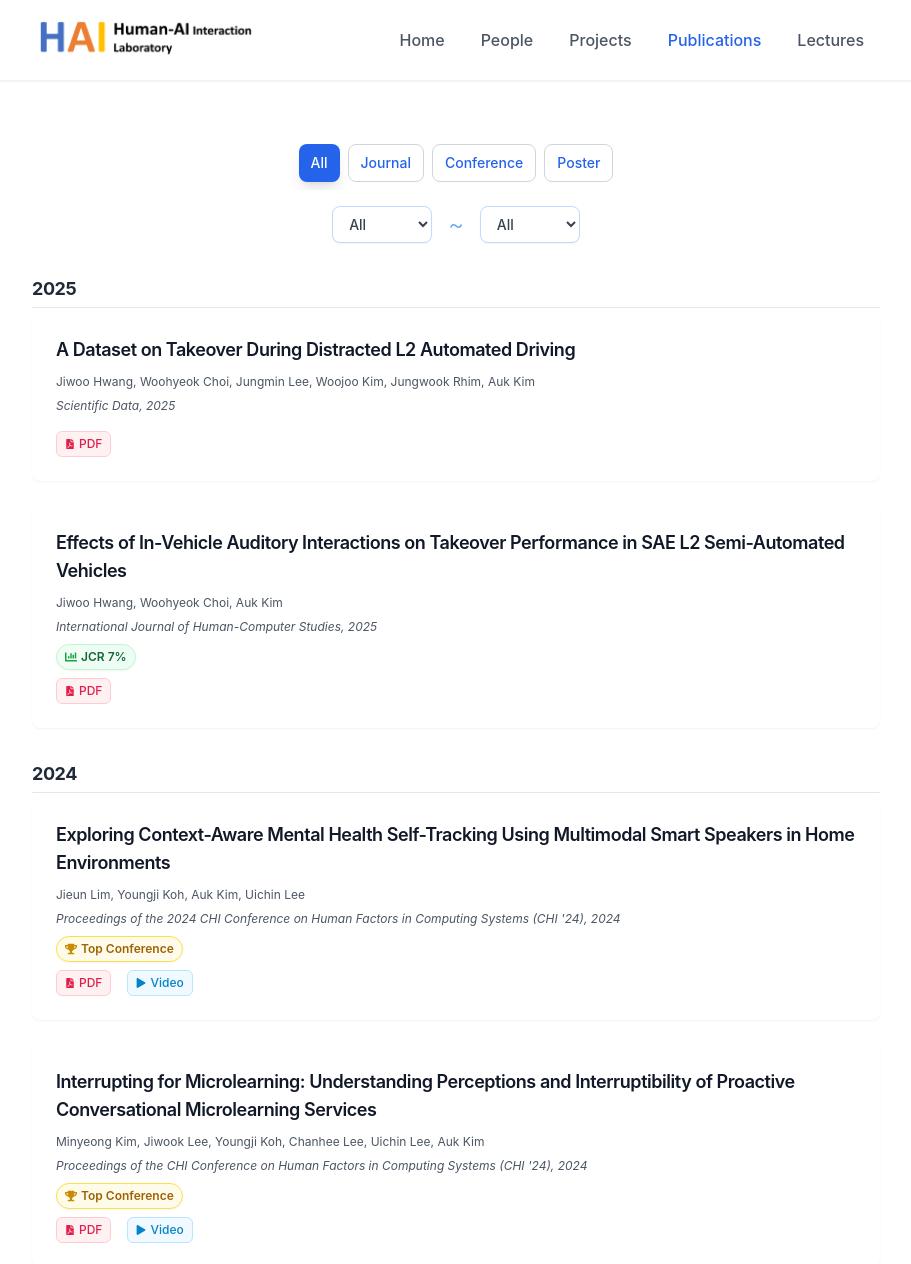
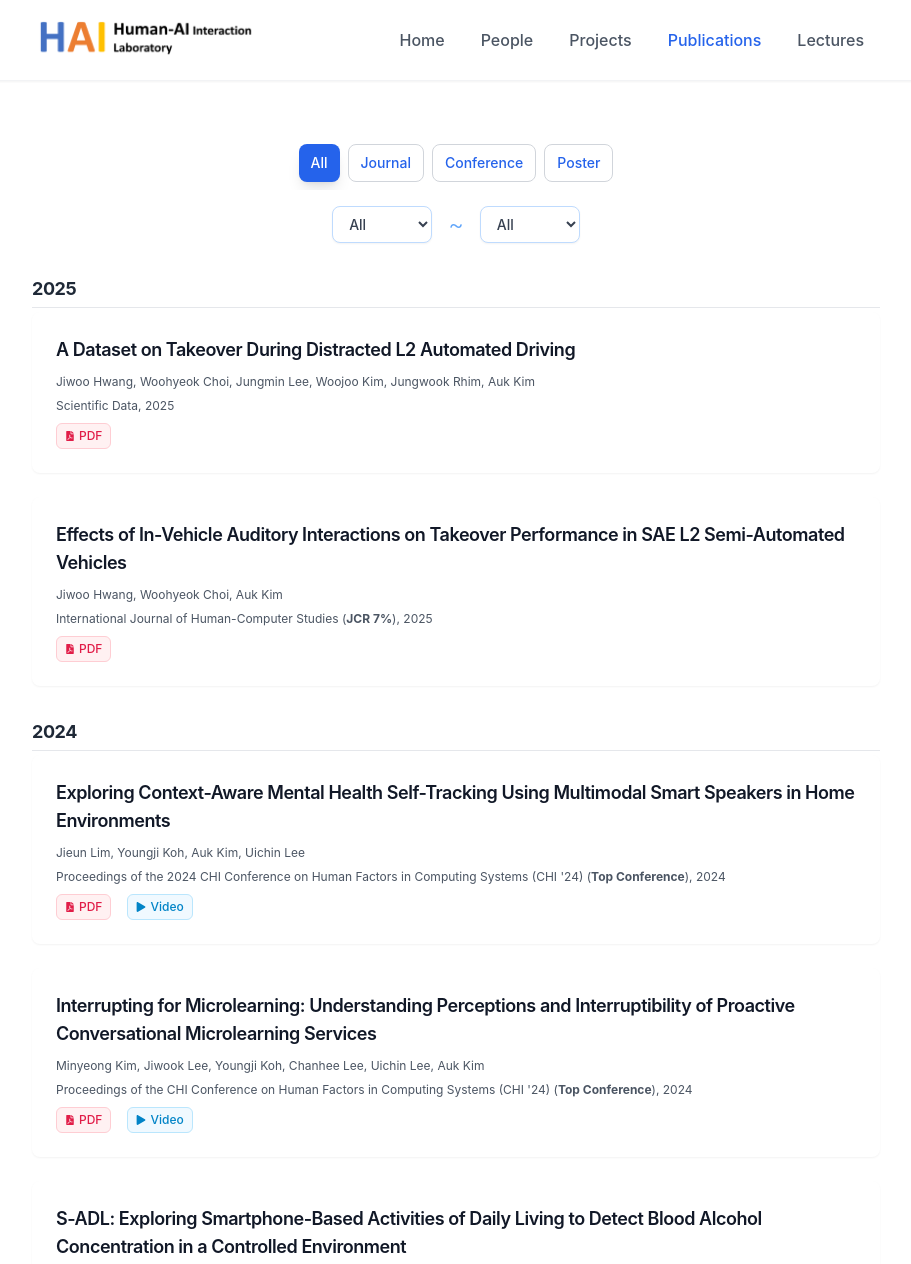
Before and after one commit to djson98/HAI-lab-KNU.github.io, a Gatsby site: page /publications in a window 1280 px wide. Shown: the top 1264 px of the page, without its empty margins (184-1095 px from the left). Built offline with nearby package versions, Linux system fonts and the light colour scheme; Gatsby itself is replaced by a stand-in of ours.

Commit message:
퍼블리케이션 페이지 개선: Top Conference와 JCR 7% 태그를 학회 이름 옆에 굵은 글씨로 표시

```diff
--- a/src/pages/publications.tsx
+++ b/src/pages/publications.tsx
@@ -2,7 +2,7 @@ import * as React from "react"
 import { graphql, PageProps, Link } from "gatsby"
 import Layout from "../components/layout"
 import YearFilter from "../components/YearFilter"
-import { FaTrophy, FaChartBar, FaFilePdf, FaPlay } from "react-icons/fa"
+import { FaTrophy, FaFilePdf, FaPlay } from "react-icons/fa"
 import Seo from "../components/seo"
 
 type DataProps = {
@@ -119,38 +119,29 @@ const PublicationsPage: React.FC<PageProps<DataProps>> = ({ data }) => {
 
                         <div className="text-xs text-gray-600">
                           <p className="mb-1">{pub.frontmatter.authors}</p>
-                          <p className="italic mb-2">{pub.frontmatter.journal}, {pub.frontmatter.year}</p>
-
-                          {/* Top Conference와 수상 배지를 같은 줄에 표시 */}
-                          <div className="mb-2 flex flex-wrap gap-2">
-                            {/* Top Conference 배지 */}
-                            {pub.frontmatter.tags && pub.frontmatter.tags.includes('Top Conference') && (
-                              <span className="inline-flex items-center px-2 py-1 rounded-full text-xs font-semibold bg-gradient-to-r from-yellow-50 to-amber-50 text-yellow-700 shadow-sm border border-yellow-300">
-                                <FaTrophy className="w-3 h-3 mr-1 text-yellow-600" />
-                                Top Conference
-                              </span>
-                            )}
-
-                            {/* JCR 배지 */}
-                            {pub.frontmatter.journal && (
+                          <p className="mb-2">
+                            {pub.frontmatter.tags && pub.frontmatter.tags.includes('Top Conference') ? (
+                              <span>{pub.frontmatter.journal} (<span className="font-bold">Top Conference</span>)</span>
+                            ) : pub.frontmatter.journal && (
                               pub.frontmatter.journal.includes('International Journal of Human-Computer Studies') ||
                               pub.frontmatter.journal.includes('Computers & Education') ||
                               pub.frontmatter.journal.includes('Computers in Human Behavior')
-                            ) && (
-                              <span className="inline-flex items-center px-2 py-1 rounded-full text-xs font-semibold bg-gradient-to-r from-green-50 to-emerald-50 text-green-800 shadow-sm border border-green-200">
-                                <FaChartBar className="w-3 h-3 mr-1 text-green-600" />
-                                JCR 7%
-                              </span>
-                            )}
+                            ) ? (
+                              <span>{pub.frontmatter.journal} (<span className="font-bold">JCR 7%</span>)</span>
+                            ) : (
+                              <span>{pub.frontmatter.journal}</span>
+                            )}, {pub.frontmatter.year}
+                          </p>
 
-                            {/* 수상 배지 */}
-                            {pub.frontmatter.award && (
+                          {/* 수상 배지만 표시 */}
+                          {pub.frontmatter.award && (
+                            <div className="mb-2">
                               <span className="inline-flex items-center px-2.5 py-1 rounded-full text-xs font-semibold bg-gradient-to-r from-orange-100 to-amber-100 text-orange-800 shadow-sm border border-orange-300">
                                 <FaTrophy className="w-4 h-4 mr-1 text-orange-600" />
                                 {pub.frontmatter.award}
                               </span>
-                            )}
-                          </div>
+                            </div>
+                          )}
                         </div>
 
                         <div className="flex space-x-4">
```
